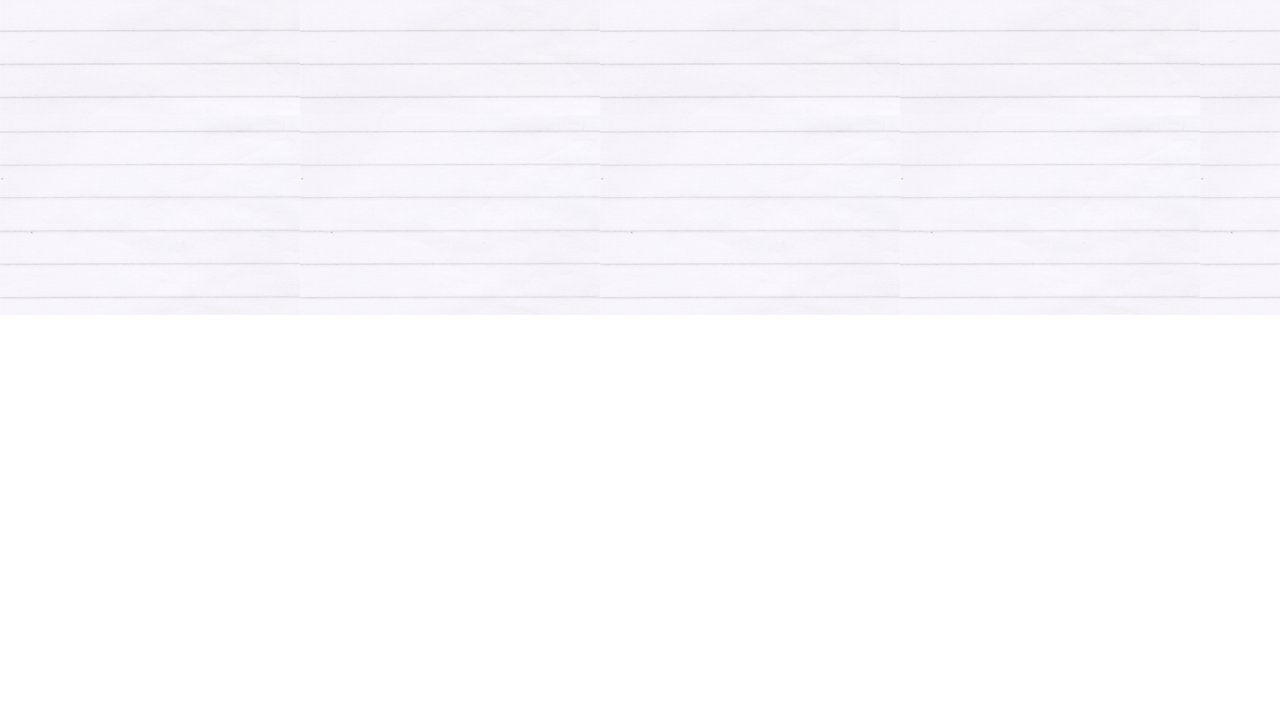
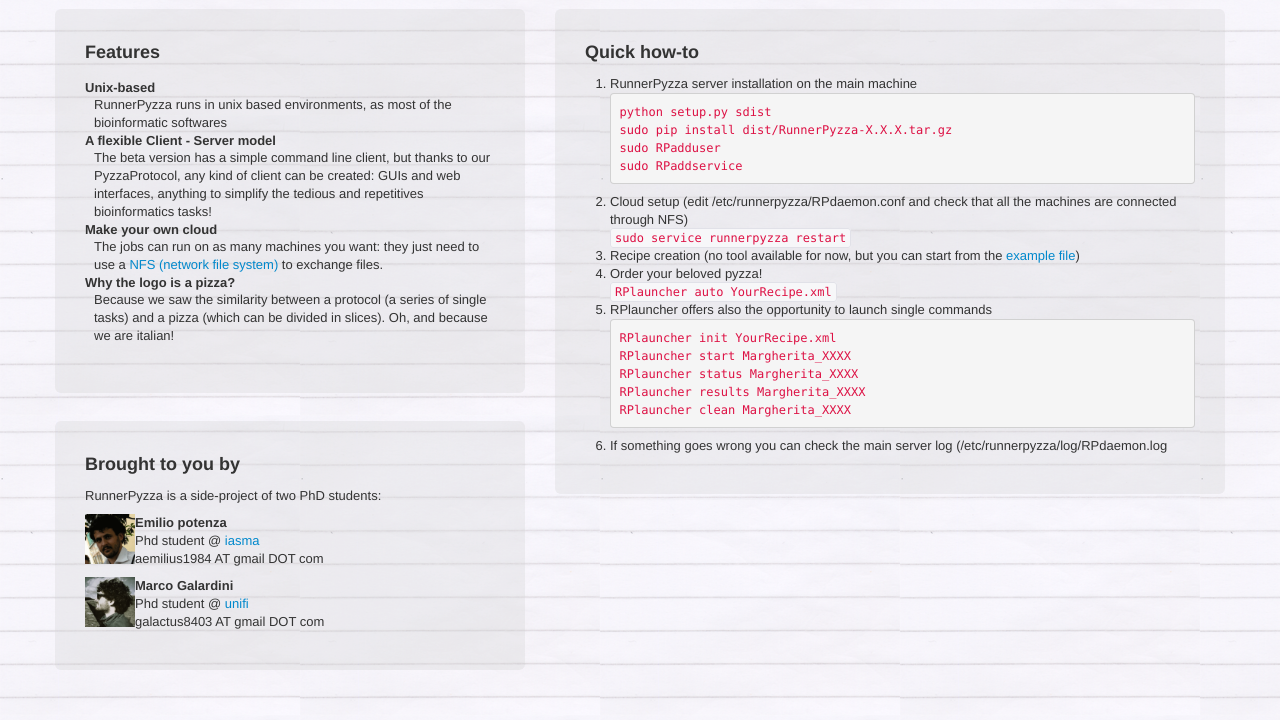
Before and after one commit to RunnerPyzza/RunnerPyzza, a plain HTML site: page index.html in a window 1280 px wide. Shown: the part 485-1205 px from the top of the page. Before the commit the page ends 800 px from the top, so only its background shows below. Drawn offline with Linux system fonts and the light colour scheme.

Commit message:
More info in the home page

```diff
--- a/css/custom.css
+++ b/css/custom.css
@@ -24,3 +24,9 @@ body {
     padding: 30px;
     margin-bottom: 10px;
 }
+pre {
+	color: #D14;
+}
+bio {
+	font-size: 13px;
+}
--- a/index.html
+++ b/index.html
@@ -34,13 +34,12 @@
     <div class="container">
       <div id="home">
         <!--<div class="hero-unit">-->
-        <div id="title">
 		<div class="row">
 			<noscript>
 			  <div class="alert alert-error">
 				<strong>Whoops! You have javascript disabled</strong>
 				<br/>
-                You won't be able to navigate through the pages of this site, sorry :(
+				You may be unable to enjoy this site, sorry :(
 			  </div>
 			 </noscript>
 
@@ -57,19 +56,111 @@
 				<div class="hero-unit">
 					<h3>An easy to use queue system for laboratory networks</h3>
 					<p>
-						RunnerPyzza is in still in development: soon there will be manuals, recipes,
-						FAQs and so on...
+						RunnerPyzza is built for laboratory where standardized bioinformatics protocols are often used and
+						it's meant to be used from any member of the lab (yes, even the not-so-skilled ones).
+						<br>
+						Although developed for biology labs, it could be used as a generalized queue manager.
 					</p>
 					<br>
 					<a href="https://github.com/downloads/RunnerPyzza/RunnerPyzza/RunnerPyzza-0.1.tar.gz" class="btn btn-huge">
 					<i class="icon-download"></i> Download &raquo;</a>
+					<a href="https://github.com/RunnerPyzza/PyzzaRecipes" class="btn btn-huge">
+					<i class="icon-list-alt"></i> Browse recipes &raquo;</a>
 					<a href="https://github.com/RunnerPyzza/RunnerPyzza" class="btn btn-huge">
 					<i class="icon-eye-open"></i> Look at the code &raquo;</a>
 				</div>
 			</div>
 
 		</div>
+
+		<br>
+
+		<div class="row">
+			<div class="span5">
+				<div class="hero-unit">
+					<h3>Features</h3>
+					<dl>
+						<dt>Unix-based</dt>
+							<dd>RunnerPyzza runs in unix based environments, as most of the bioinformatic softwares</dd>
+						<dt>A flexible Client - Server model</dt>
+							<dd>The beta version has a simple command line client, but thanks to our PyzzaProtocol,
+							any kind of client can be created: GUIs and web interfaces, anything to simplify the tedious
+							and repetitives bioinformatics tasks!</dd>
+						<dt>Make your own cloud</dt>
+							<dd>The jobs can run on as many machines you want: they just need to
+							use a <a href="http://it.wikipedia.org/wiki/Network_File_System">NFS (network file system)</a>
+							to exchange files.</dd>
+						<dt>Why the logo is a pizza?</dt>
+							<dd>Because we saw the similarity between a protocol (a series of single tasks)
+							and a pizza (which can be divided in slices). Oh, and because we are italian!</dd>
+					</dl>
 				</div>
+
+				<br>
+
+				<div class="hero-unit">
+					<h3>Brought to you by</h3>
+					<p>
+						<div class="bio">
+							RunnerPyzza is a side-project of two PhD students:
+						</div>
+						<p>
+							<div class="bio">
+								<img align="left" src="img/emilio.png" width="50px"><b> Emilio potenza</b>
+								<br>
+								Phd student @ <a href="http://www.iasma.it/">iasma</a>
+								<br>
+								aemilius1984 AT gmail DOT com
+							</div>
+						</p>
+						<p>
+							<div class="bio">
+								<img align="left" src="img/marco.png" width="50px"><b> Marco Galardini</b>
+								<br>
+								Phd student @ <a href="http://www.unifi.it/">unifi</a>
+								<br>
+								galactus8403 AT gmail DOT com
+							</div>
+						</p>
+					</p>
+				</div>
+
+			</div>
+
+			<div class="span7">
+				<div class="hero-unit">
+					<h3>Quick how-to</h3>
+					<p>
+						<ol>
+							<li>RunnerPyzza server installation on the main machine</li>
+							<pre>python setup.py sdist
+sudo pip install dist/RunnerPyzza-X.X.X.tar.gz
+sudo RPadduser
+sudo RPaddservice</pre>
+
+							<li>Cloud setup (edit /etc/runnerpyzza/RPdaemon.conf and check that all the machines are connected through NFS)</li>
+							<code>sudo service runnerpyzza restart</code>
+
+							<li>Recipe creation
+							(no tool available for now, but you can start from the <a href="https://github.com/RunnerPyzza/RunnerPyzza/blob/master/test/ScriptChain.xml">example file</a>)</li>
+
+							<li>Order your beloved pyzza!</li>
+							<code>RPlauncher auto YourRecipe.xml</code>
+
+							<li>RPlauncher offers also the opportunity to launch single commands</li>
+							<pre>RPlauncher init YourRecipe.xml
+RPlauncher start Margherita_XXXX
+RPlauncher status Margherita_XXXX
+RPlauncher results Margherita_XXXX
+RPlauncher clean Margherita_XXXX</pre>
+
+							<li>If something goes wrong you can check the main server log (/etc/runnerpyzza/log/RPdaemon.log</li>
+						</ol>
+					</p>
+				</div>
+			</div>
+		</div>
+
       </div>
 
       <footer class="footer">
```
Also changed, not shown: img/emilio.png (added), img/marco.png (added). Lines whose indentation alone changed are shown as unchanged.
